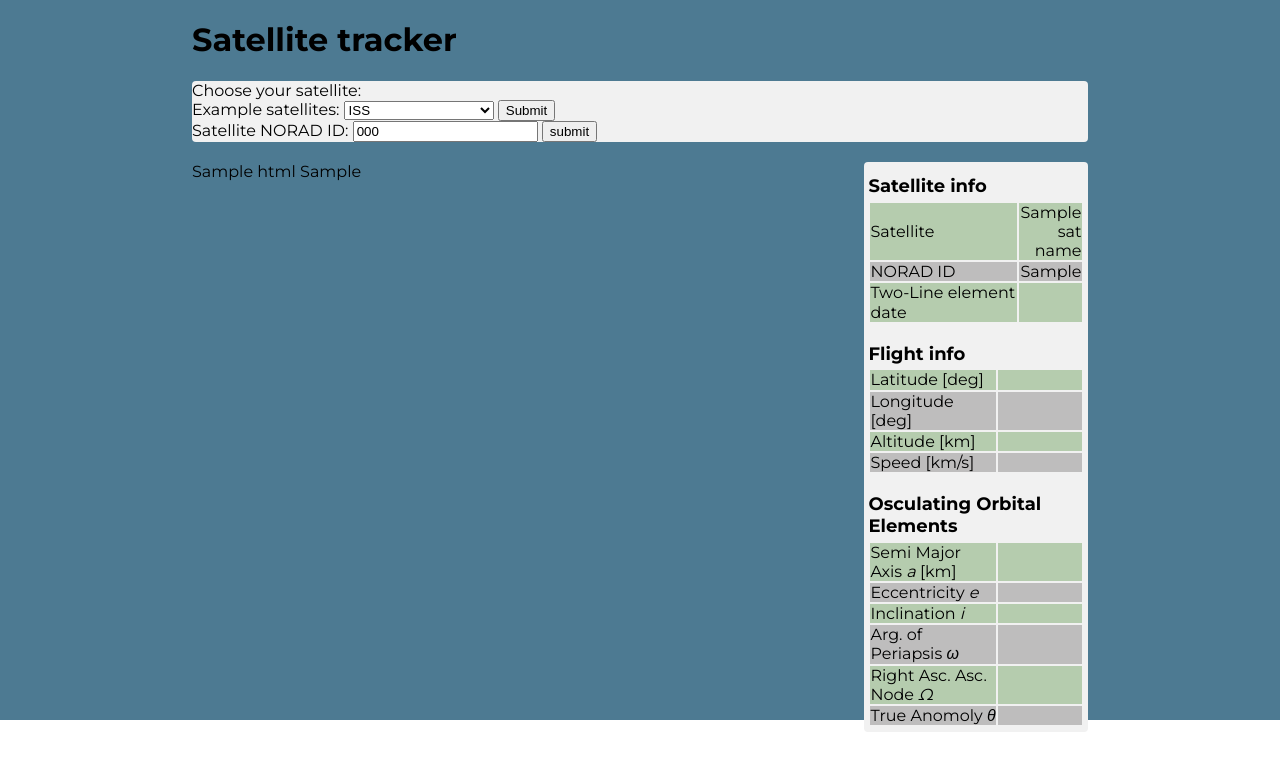
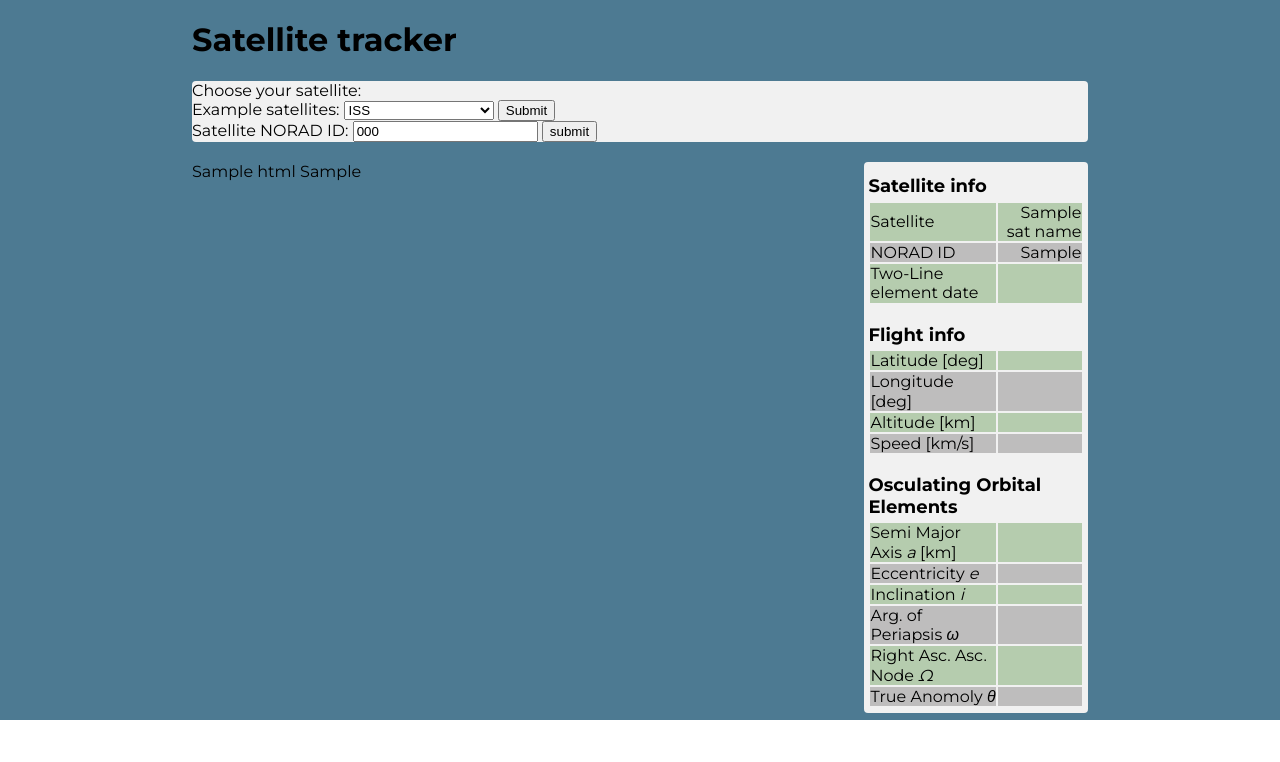
Before and after one commit to thomas7392/Olympus-Awakens, a Flask app: template templates/satellite_tracker.html in a window 1280 px wide. Shown: the part 80-842 px from the top of the page. Run offline with Flask 2, Linux system fonts and the light colour scheme; the template is opened without the code that fills it: most values are stand-ins (such as "Sample title", 1, 10 or a date in 2020); some libraries are stand-ins or nearby versions.

Commit message:
Fix table cell width bug. Improve cv entry headers

```diff
--- a/static/css/template.css
+++ b/static/css/template.css
@@ -390,11 +391,11 @@ td {padding: 0px;
   margin: 0px;}
 
 tbody.alternating_colors td:nth-child(1) {
-  width: 70%;
+  width: 60%;
 }
 
 tbody.alternating_colors td:nth-child(2) {
-  width: 30%;
+  width: 40%;
   text-align: right;
 }
 
--- a/templates/profile.html
+++ b/templates/profile.html
@@ -31,7 +31,7 @@
 
             <div id="cv" style = "margin-top: 30px;">
                 <div id = "education" class = "round_edges">
-                    <h3 style ="margin-top: 10px; padding: 0px 10px; font-size: 25px;"> Education </h3>
+                    <h3 style ="margin: 0px; padding: 10px 10px; font-size: 25px;"> Education </h3>
 
                     <div id = "tu_master" class = "cv_entry round_edges">
                         <div class = "cv_entry_title_container round_edges">
@@ -132,7 +132,7 @@
                 </div>
 
                 <div id = "experience" class = "round_edges">
-                    <h3 style ="margin-top: 10px; padding: 0px 10px; font-size: 25px;"> Experience </h3>
+                    <h3 style ="padding: 10px 10px; font-size: 25px; margin: 0px;"> Experience </h3>
 
                     <div id = "satelligence" class = "cv_entry round_edges">
                         <div class = "cv_entry_title_container">
@@ -238,7 +238,7 @@
                 </div>
 
                 <div id="contact" class="round_edges">
-                    <h3 style ="margin-top: 10px; padding: 0px 10px;"> Contact </h3>
+                    <h3 style ="padding: 10px 10px; margin: 0px;"> Contact </h3>
                     <table style = "width: 100%; padding: 0px 10px;">
                         <tr>
                         <td style = "width: 30px;"><i class="fa fa-envelope" aria-hidden="true"></i></td> <td style = "text-align: right;"> thomas1gold@hotmail.com</td>
--- a/templates/satellite_tracker.html
+++ b/templates/satellite_tracker.html
@@ -145,19 +145,19 @@
                 <table style = "width: 100%;">
                   <tbody class = "alternating_colors">
                     <tr>
-                      <td style = "width: 60%;">Latitude [deg]</td>
-                      <td style = "text-align: right;width: 40%;"><span id = "lat"></span></td>
+                      <td> Latitude [deg]</td>
+                      <td ><span id = "lat"></span></td>
                     </tr>
                     <tr>
-                      <td style = "width: 60%;">Longitude [deg]</td>
-                      <td style = "text-align: right;width: 40%;"><span id = "lon"></span></td>
+                      <td >Longitude [deg]</td>
+                      <td ><span id = "lon"></span></td>
                     </tr>
-                      <td style = "width: 60%;">Altitude [km]</td>
-                      <td style = "text-align: right;width: 40%;"><span id = "alt"></span></td>
+                      <td >Altitude [km]</td>
+                      <td ><span id = "alt"></span></td>
                     </tr>
                     </tr>
-                      <td style = "width: 60%;">Speed [km/s]</td>
-                      <td style = "text-align: right;width: 40%;"><span id = "speed"></span></td>
+                      <td >Speed [km/s]</td>
+                      <td ><span id = "speed"></span></td>
                     </tr>
                   </tbody>
                 </table>
@@ -166,28 +166,28 @@
                 <table style = "width: 100%;">
                   <tbody class = "alternating_colors">
                     <tr>
-                    <td style = "width: 60%;">Semi Major Axis <i>a</i> [km]</td>
-                    <td style = "text-align: right; width: 40%;"><span id = "a"></span></td>
+                    <td >Semi Major Axis <i>a</i> [km]</td>
+                    <td ><span id = "a"></span></td>
                     </tr>
                     <tr>
-                    <td style = "width: 60%;">Eccentricity <i>e</i></td>
-                    <td style = "text-align: right;width: 40%;"><span id = "e"></span></td>
+                    <td >Eccentricity <i>e</i></td>
+                    <td ><span id = "e"></span></td>
                     </tr>
                     <tr>
-                    <td style = "width: 60%;">Inclination <i>i</i></td>
-                    <td style = "text-align: right;width: 40%;"><span id = "i"></span></td>
+                    <td >Inclination <i>i</i></td>
+                    <td ><span id = "i"></span></td>
                     </tr>
                     <tr>
-                    <td style = "width: 60%;">Arg. of Periapsis <i>&omega;</i></td>
-                    <td style = "text-align: right;width: 40%;"><span id = "aop"></span></td>
+                    <td >Arg. of Periapsis <i>&omega;</i></td>
+                    <td ><span id = "aop"></span></td>
                     </tr>
                     <tr>
-                    <td style = "width: 60%;">Right Asc. Asc. Node <i>&Omega;</i></td>
-                    <td style = "text-align: right;width: 40%;"><span id = "raan"></span></td>
+                    <td >Right Asc. Asc. Node <i>&Omega;</i></td>
+                    <td ><span id = "raan"></span></td>
                     </tr>
                     <tr>
-                    <td style = "width: 60%;">True Anomoly <i>&theta;</i></td>
-                    <td style = "text-align: right;width: 40%;"><span id = "ta"></span></td>
+                    <td >True Anomoly <i>&theta;</i></td>
+                    <td ><span id = "ta"></span></td>
                     </tr>
                   </tbody>
                 </table>
```
Also changed, not shown: other parts of static/css/template.css (+1 -1 lines).
